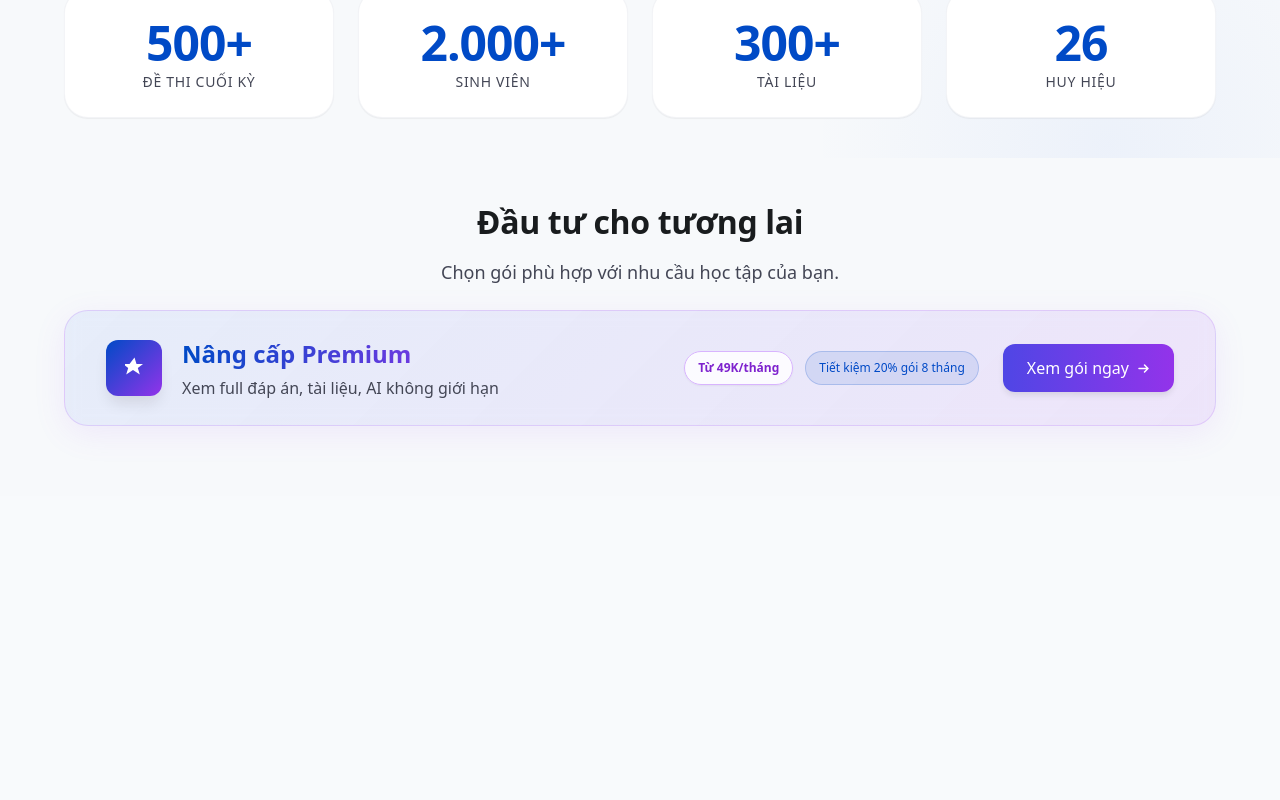
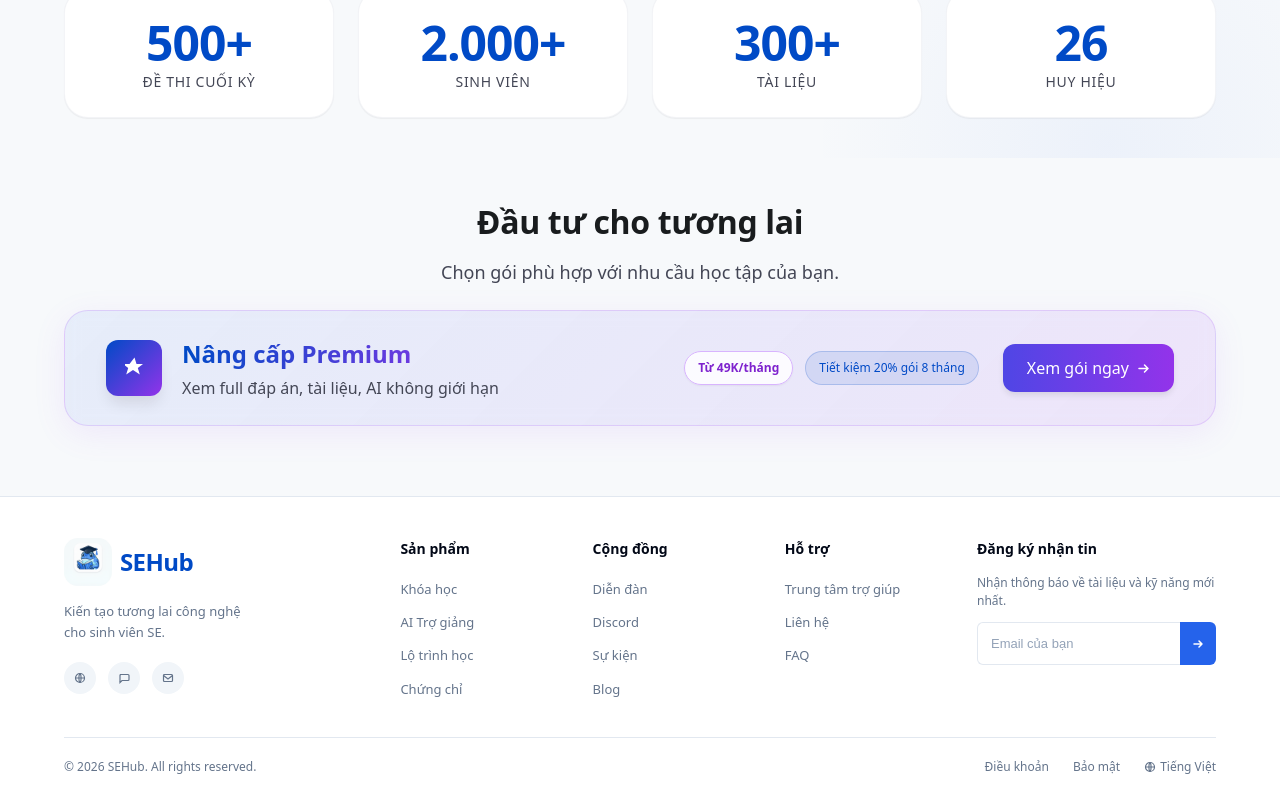
Before and after one commit to FudnSwp391/project-rbl-team-1, a React (Vite) app in the folder fe/: page / in a window 1280 px wide. Shown: the part 1167-1967 px from the top of the page. Before the commit the page ends 1663 px from the top, so only its background shows below. Built offline with nearby package versions, Linux system fonts and the light colour scheme; no server answers.

Commit message:
feat(fe): add LandingFooter component to LandingPage for improved user experience

```diff
--- a/fe/src/features/landing/pages/LandingPage.jsx
+++ b/fe/src/features/landing/pages/LandingPage.jsx
@@ -3,6 +3,7 @@ import HeroSection from '../components/HeroSection'
 import FeaturesSection from '../components/FeaturesSection'
 import StatsSection from '../components/StatsSection'
 import PremiumBanner from '../components/PremiumBanner'
+import LandingFooter from '../components/LandingFooter'
 import '../landing.css'
 
 export default function LandingPage() {
@@ -15,6 +16,7 @@ export default function LandingPage() {
         <StatsSection />
         <PremiumBanner />
       </main>
+      <LandingFooter />
     </div>
   )
 }
```
